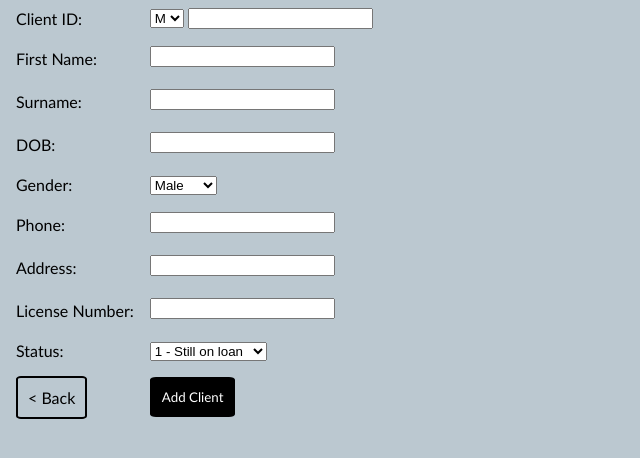
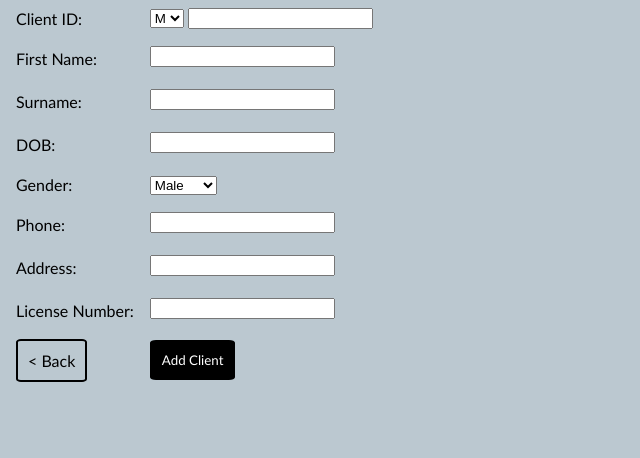
Before and after one commit to Kailash96/CAR_RENTAL, a Java web app: page /addClient.jsp in a window 1280 px wide. Shown: the part 95-553 px from the top of the page, without its empty margins (0-640 px from the left). Run offline with Tomcat 11, a stand-in JSP engine, Linux system fonts and the light colour scheme; data that the repository does not hold is empty; some libraries are stand-ins or nearby versions.

Commit message:
Updated 19/11

```diff
--- a/WebContent/addClient.jsp
+++ b/WebContent/addClient.jsp
@@ -29,7 +29,7 @@
 		int phone = Integer.parseInt(request.getParameter("phone"));
 		String address = request.getParameter("address");
 		int licenseNum = Integer.parseInt(request.getParameter("licenseNum"));
-		int status = Integer.parseInt(request.getParameter("status"));
+		int status = 0;
 
 		String cl = newClient.validateClid(clid);
 		if (clid == cl){
@@ -105,15 +105,6 @@
 	<td>
 		<input type="text" name="licenseNum">
 		<div id="liNum_error" class="error"></div>
-	</td>
-</tr>
-<tr>
-	<td>Status:</td>
-	<td>
-		<select name="status">
-			<option value="1">1 - Still on loan</option>
-			<option value="0">0 - Car returned</option>
-		</select>
 	</td>
 </tr>
 <tr>
--- a/WebContent/findClient.jsp
+++ b/WebContent/findClient.jsp
@@ -20,9 +20,8 @@
 			int phone2 = Integer.parseInt(request.getParameter("phone"));
 			String address2 = request.getParameter("address");
 			int liNum2 = Integer.parseInt(request.getParameter("licenseNum"));
-			int status2 = Integer.parseInt(request.getParameter("status"));
 
-			success = cm.updateClient(id, name2, surname2, phone2, address2, liNum2, status2);
+			success = cm.updateClient(id, name2, surname2, phone2, address2, liNum2);
 		}
 %>
 <form action="updateClient.jsp" method="post">
--- a/src/carrental/ClientManager.java
+++ b/src/carrental/ClientManager.java
@@ -127,10 +127,10 @@ public class ClientManager {
 	    return remove;
 	}
 
-	public int updateClient(String clid, String name, String surname, int phone, String address, int lisenceNum, int status) throws SQLException, ClassNotFoundException {
+	public int updateClient(String clid, String name, String surname, int phone, String address, int lisenceNum) throws SQLException, ClassNotFoundException {
 		Class.forName("com.mysql.jdbc.Driver");
 		Connection con = DriverManager.getConnection(url, login, password);
-		String sql = "update client set name='" + name + "', surname='" + surname + "', phone='" + phone + "',  address='" + address + "', licensenum='" + lisenceNum + "', status='" + status + "' where clid='" + clid + "'";
+		String sql = "update client set name='" + name + "', surname='" + surname + "', phone='" + phone + "',  address='" + address + "', licensenum='" + lisenceNum + "' where clid='" + clid + "'";
 		Statement s = con.createStatement();
 
 		int update = s.executeUpdate(sql);
```
Also changed, not shown: WebContent/updateClient.jsp (+0 -11 lines).
